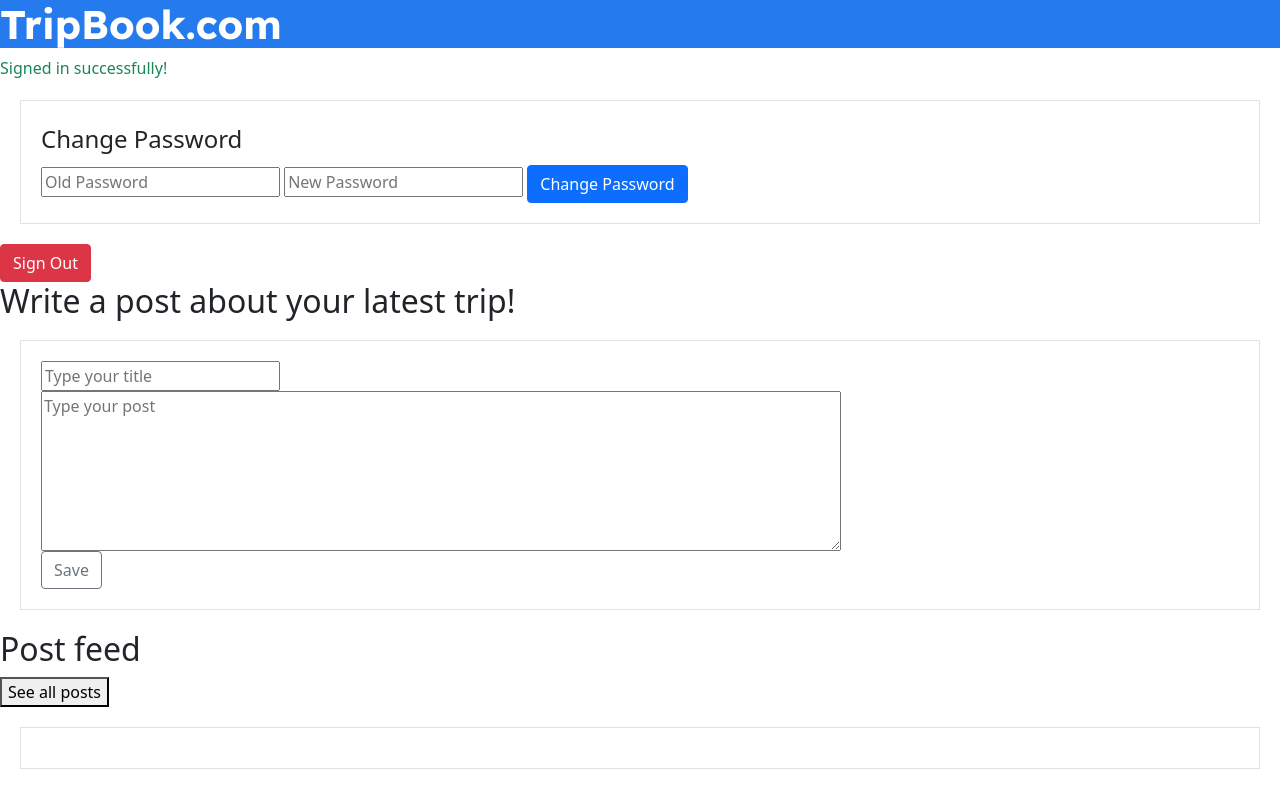
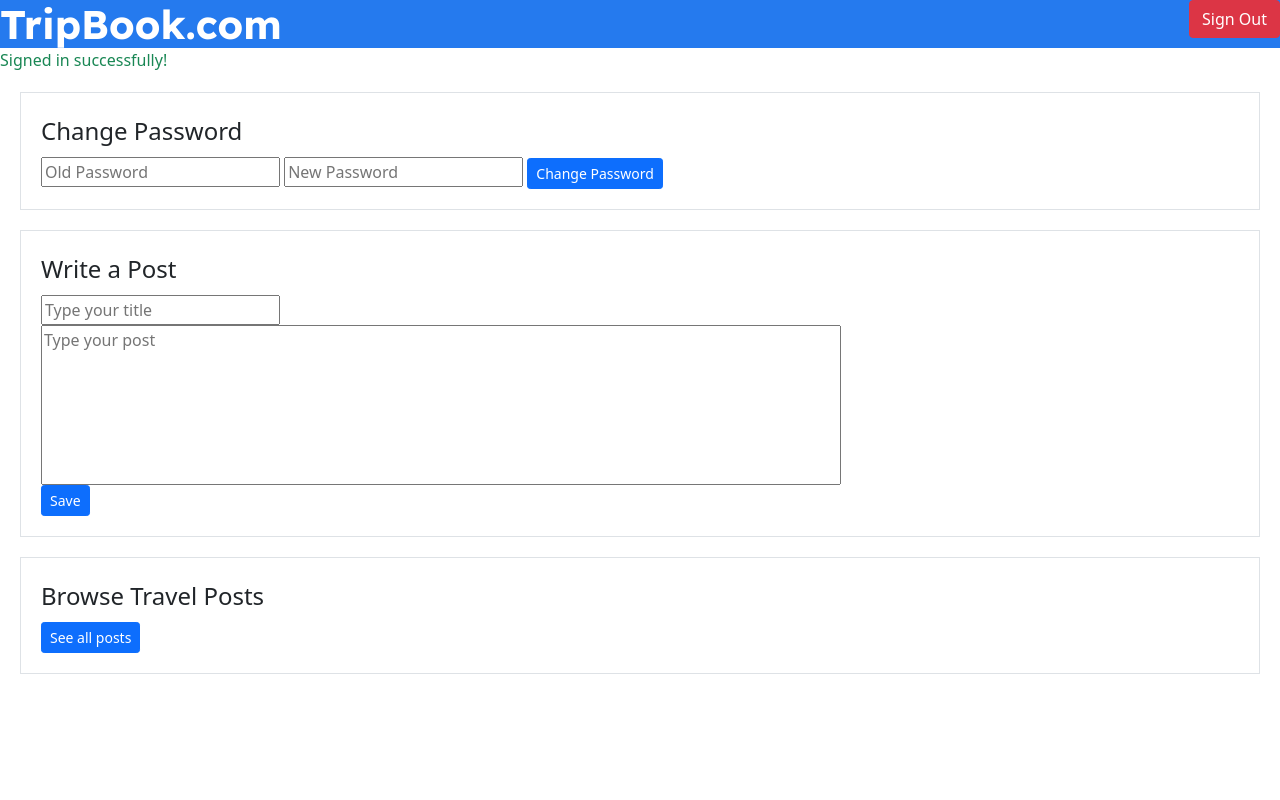
Before and after one commit to samyfrey/tripBook-client, a website built with webpack: page index.html in a window 1280 px wide. Both pictures are taken after typing "name@example.com", "Sample123" into the empty fields and a click on the button "Sign In". Built offline with nearby package versions, Linux system fonts and the light colour scheme; files whose address does not match are found by name.

Commit message:
mvp style ok

```diff
--- a/app/auth/ui.js
+++ b/app/auth/ui.js
@@ -1,12 +1,14 @@
 const store = require('../store')
 
 const signUpSuccess = function (responseData) {
+  $('#user-display').removeClass()
+  $('#user-display').addClass('text-success')
   $('#user-display').text('Signed up successfully!')
-
+  setTimeout(() => {
+    $('#user-display').empty()
+  }, 5000)
   //   // remove existing classes and then add a green text-success class from boostrap
   //   // we need to remove classes so it doesnt interfere with our bootstrap if a class has been determined before
-  //   $('#movies-display').removeClass()
-  //   $('#movies-display').addClass('text-success')
 
   //   // clear our the form field
   $('form').trigger('reset')
@@ -42,11 +44,13 @@
   setTimeout(() => {
     $('#user-display').empty()
   }, 5000)
-  $('#after-sign-in').show()
+  $('.after-sign-in').show()
+  $('.after-sign-in button').addClass('btn btn-primary btn-sm')
+
   //   // after we sign hide this section
   //   $('#before-sign-in').hide()
   //   // after we sign show this section
-  //   $('#after-sign-in').show()
+  //   $('.after-sign-in').show()
 
   console.log('sign in responseData is', responseData)
 }
@@ -88,37 +92,29 @@
 
 const signOutSuccess = function () {
   $('#user-display').text('Signed out successfully')
-
   $('#user-display').removeClass()
   $('#user-display').addClass('text-success')
-
+  setTimeout(() => {
+    $('#user-display').empty()
+  }, 5000)
   $('form').trigger('reset')
   store.user = null
   $('form').trigger('reset')
-  $('#after-sign-in').hide()
+  $('.after-sign-in').hide()
   $('#login-section').show()
 
   console.log('signOutSuccess ran and nothing was returned!')
 }
 
 const signOutFailure = function (error) {
-//   $('#error-message').text('Signing out failed!')
+  $('#user-display').text('Signing out failed. Please try again')
 
-  //   $('#error-message').removeClass()
-  //   $('#error-message').addClass('text-danger')
+  $('#user-display').removeClass()
+  $('#user-display').addClass('text-danger')
 
-  //   $('form').trigger('reset')
+  $('form').trigger('reset')
   console.log('error is', error)
 }
-
-// const postTripSuccess = function (responseData) {
-//   console.log('responseData is', responseData)
-//   $('#post-feed'.html)
-// }
-
-// const postTripFailure = function (error) {
-//   console.log('error is', error)
-// }
 
 module.exports = {
   signUpSuccess,
--- a/app/styles/index.scss
+++ b/app/styles/index.scss
@@ -11,13 +11,15 @@
 textarea {
     height: 10em;
     width: 50em;
-    display: block
+    display: block;
+    border: 10;
+    resize: none
 }
 
 h1 {
-   font-family: 'Lexend Deca', sans-serif;
-   background-color: rgb(37, 122, 238);
-   color: white
+    font-family: 'Lexend Deca', sans-serif;
+    color: white;
+    display: inline
 }
 
 .login {
@@ -28,14 +30,16 @@
     margin: auto;
     text-align: center
 }
-
-#after-sign-in {
+#sign-out {
+    position: absolute;
+    right: 0;
     display: none
 }
 
-#account-section, button {
-    display: inline;
+.after-sign-in {
+    display: none
 }
+
 
 body {
     margin: auto
@@ -46,3 +50,11 @@
     margin: 20px;
     padding: 20px;
 }
+
+#top-bar {
+    display: inline-block;
+    background-color: rgb(37, 122, 238);
+    width: 100%;
+    position: relative
+
+}
--- a/app/trips/ui.js
+++ b/app/trips/ui.js
@@ -68,6 +68,7 @@
     `
   })
   $('#post-feed').html(tripsHtml)
+  $('#post-feed').addClass('border')
   $('#post-feed').show()
 }
 
@@ -93,10 +94,6 @@
   console.log('post was successfully deleted')
   $('#post-feed').hide()
 }
-// <input type="text" name="trip[title]" placeholder="trip Title Here" required>
-// <input type="text" name="trip[author]" placeholder="trip Author Here" required>
-// to include if ID needed <p>ID: ${trip._id}</p>
-// set the html for all of our trips all at once
 
 module.exports = {
   onCreateSuccess,
--- a/index.html
+++ b/index.html
@@ -12,8 +12,13 @@
       <script src="public/application.js" type="text/javascript" charset="utf-8" defer></script>
     </head>
     <body>
-      <h1>TripBook.com</h1>
-    <section id="login-section">
+      <div id="top-bar">
+        <h1>TripBook.com</h1>
+        <button class="btn btn-danger after-sign-in" id="sign-out">Sign Out</button>
+
+      </div>
+      <section id="login-section">
+      <p>Share your travel experiences with your community</p>
         <form id="sign-up" class="border">
         <fieldset>
           <legend>Sign Up</legend>
@@ -37,38 +42,37 @@
 
     <p id="user-display"></p>
       <!-- we only this section to be visible after you sign in, by default it should not be displayed-->
-      <section id="after-sign-in">
+      <section class="after-sign-in">
       <section id="account-section">
         <form id="change-password" class="border">
           <fieldset>
             <legend>Change Password</legend>
             <input type="password" name="passwords[old]" placeholder="Old Password" required>
             <input type="password" name="passwords[new]" placeholder="New Password" required>
-            <button class="btn btn-primary">Change Password</button>
+            <button>Change Password</button>
+
           </fieldset>
         </form>
-
-        <button class="btn btn-danger" id="sign-out">Sign Out</button>
-            </section>
+      </section>
 
 
-        <section>
-          <h2>Write a post about your latest trip!</h2>
-
-          <form id="post-create" class="border">
+      <section>
+        <form id="post-create" class="border">
+            <legend>Write a Post</legend>
             <div class="form-group">
               <input type="text" name="trip[title]" placeholder="Type your title">
               <textarea type="text" name="trip[text]" placeholder="Type your post"></textarea>
             </div>
-            <button type="submit" class="btn btn-outline-secondary">Save</button>
+            <button type="submit">Save</button>
           </form>
 
-          <h2>Post feed</h2>
+          <div class="border">
+          <legend>Browse Travel Posts</legend>
           <button id="post-index">See all posts</button>
+          </div>
 
+          <div id="post-feed"></div>
         </section>
-
-        <div id="post-feed" class="border"></div>
       </section>
 
     </body>
```
